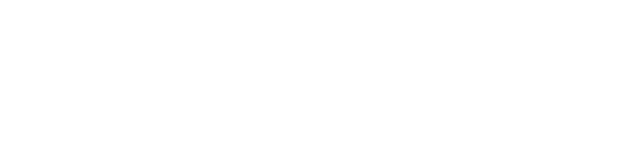
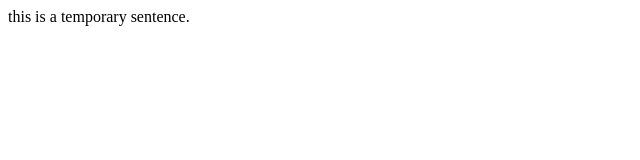
Before and after one commit to N1-San/MiniWebProjects, a plain HTML site: page ColorChanger/index.html in a window 1280 px wide. Shown: the whole page, without its empty margins (0-640 px from the left). Drawn offline with Linux system fonts and the light colour scheme.

Commit message:
second commit already

```diff
--- a/ColorChanger/index.html
+++ b/ColorChanger/index.html
@@ -7,6 +7,6 @@
     <title>Document</title>
 </head>
 <body>
-
+    this is a temporary sentence.
 </body>
 </html>
```
